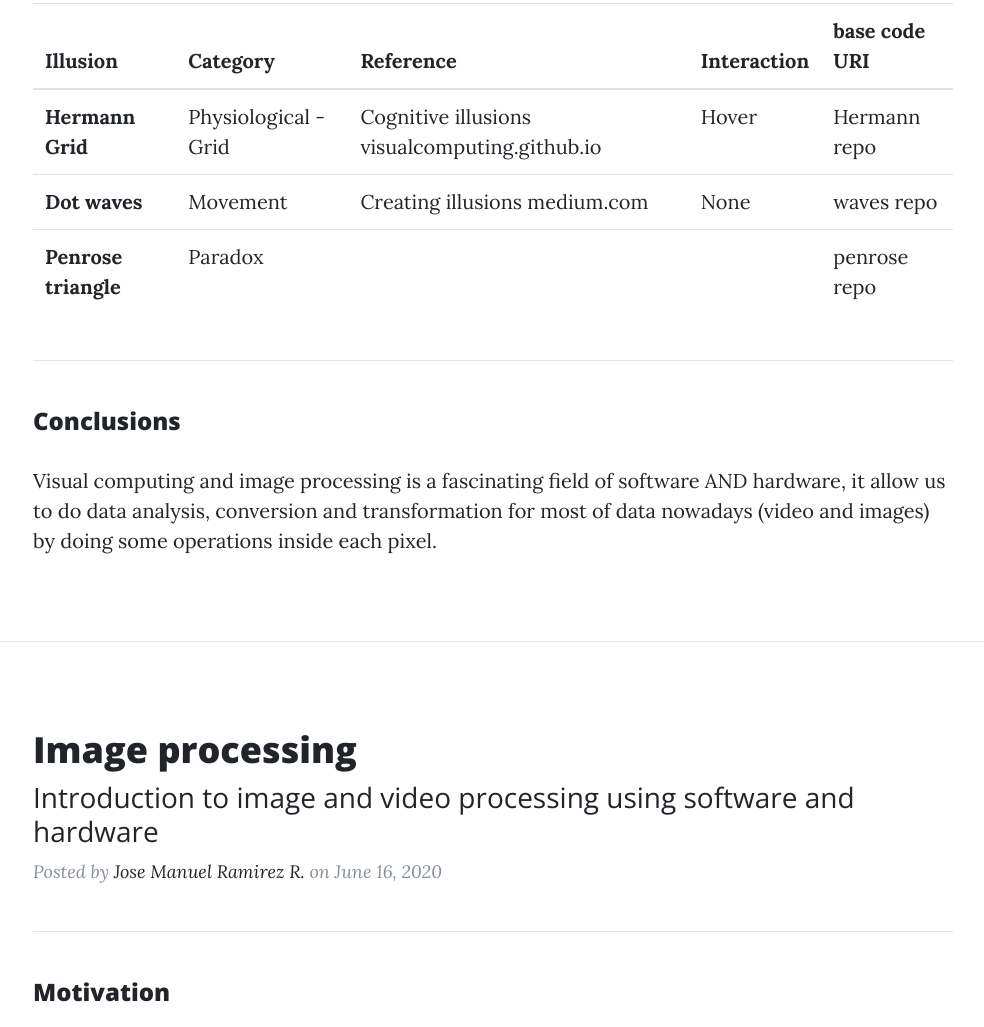
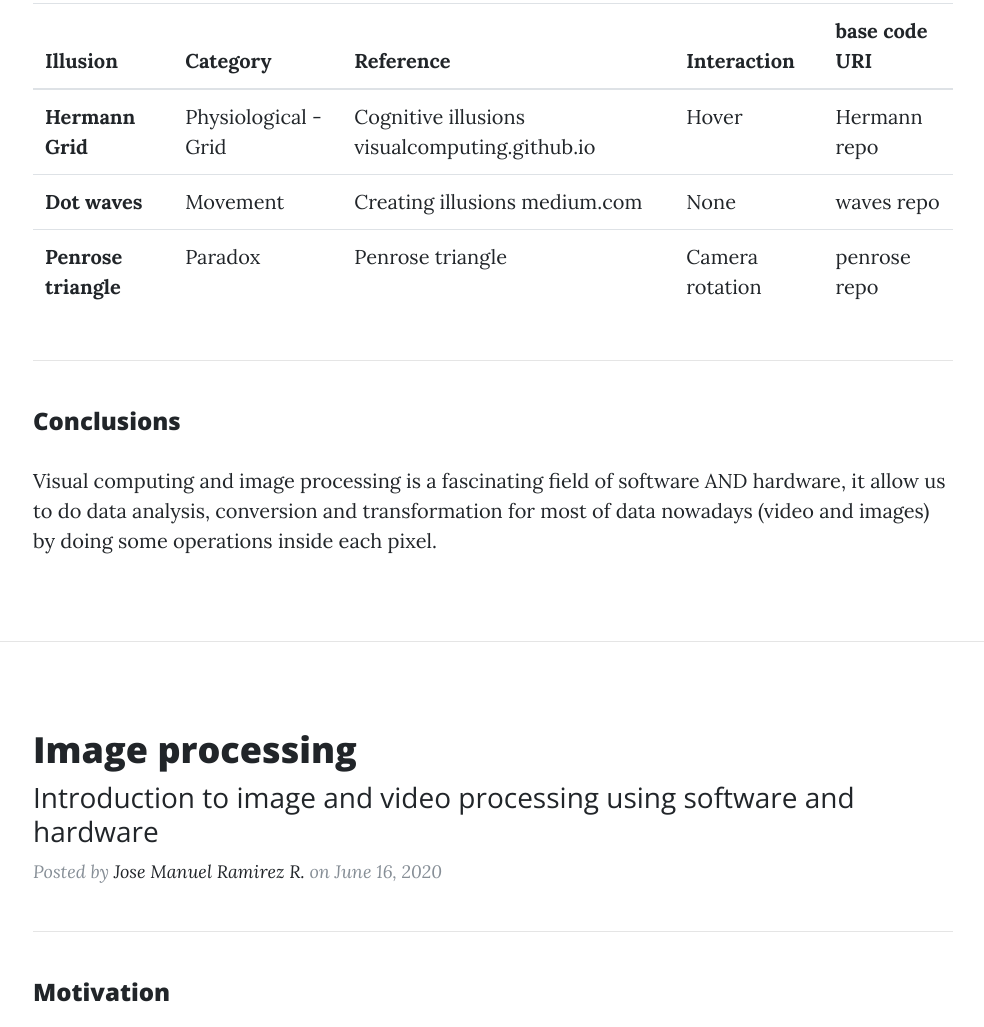
Before and after one commit to visualComp2020/visualComp2020.github.io, a website: page projects.html in a window 1280 px wide. Shown: the part 1258-2285 px from the top of the page, without its empty margins (147-1131 px from the left). Drawn offline with nearby package versions, Linux system fonts and the light colour scheme.

Commit message:
Update projects.html

```diff
--- a/projects.html
+++ b/projects.html
@@ -169,9 +169,9 @@
                 <th scope="row">Penrose triangle</th>
                 <td>Paradox</td>
                 <td>
-                  <a href=""></a>
+                  <a href="https://github.com/zachgoldstein/penroseTriangle">Penrose triangle</a>
                 </td>
-                <td></td>
+                <td>Camera rotation</td>
                 <td>
                   <a
                     href="https://github.com/visualComp2020/visual_illusions/tree/master/Penrose"
```
